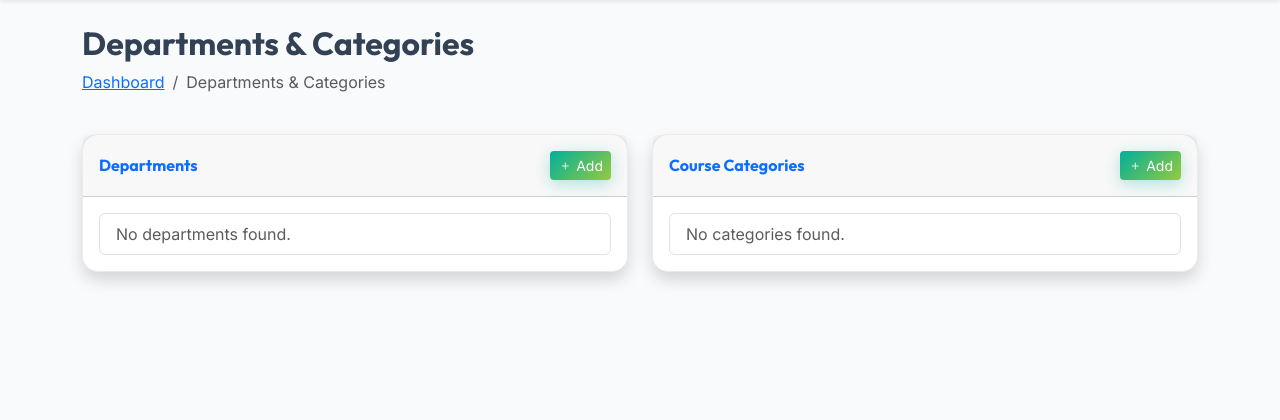
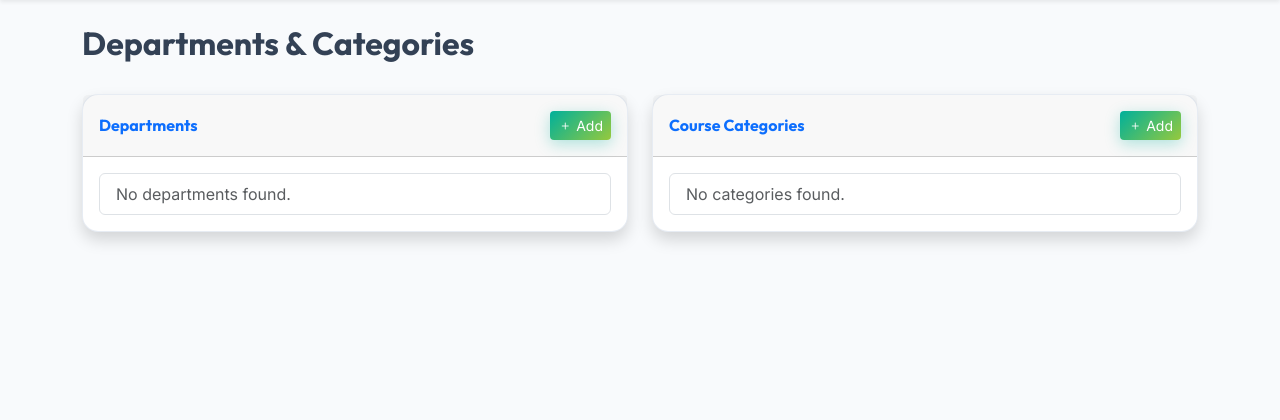
Before and after one commit to MaadhavaM/Online-Course-Registration-System, a Flask app: page /admin/departments_categories in a window 1280 px wide. Shown: the part 65-485 px from the top of the page. Run offline with Flask 3, Linux system fonts and the light colour scheme; the visitor is signed in with stand-in values (Sample User, id 1); data that the repository does not hold is empty; parts of the project's set-up code (start-up, migrations or seed data) failed here and were passed over.

Commit message:
initial commit

```diff
--- a/templates/admin/courses.html
+++ b/templates/admin/courses.html
@@ -5,12 +5,6 @@
 <div class="row mb-4 align-items-center">
     <div class="col-md-6">
         <h2 class="fw-bold">Manage Courses</h2>
-        <nav aria-label="breadcrumb">
-            <ol class="breadcrumb">
-                <li class="breadcrumb-item"><a href="{{ url_for('admin.dashboard') }}">Dashboard</a></li>
-                <li class="breadcrumb-item active" aria-current="page">Courses</li>
-            </ol>
-        </nav>
     </div>
 </div>
 
--- a/templates/admin/dept_cat.html
+++ b/templates/admin/dept_cat.html
@@ -5,12 +5,6 @@
 <div class="row mb-4 align-items-center">
     <div class="col-md-6">
         <h2 class="fw-bold">Departments & Categories</h2>
-        <nav aria-label="breadcrumb">
-            <ol class="breadcrumb">
-                <li class="breadcrumb-item"><a href="{{ url_for('admin.dashboard') }}">Dashboard</a></li>
-                <li class="breadcrumb-item active" aria-current="page">Departments & Categories</li>
-            </ol>
-        </nav>
     </div>
 </div>
 
--- a/templates/admin/instructors.html
+++ b/templates/admin/instructors.html
@@ -5,12 +5,6 @@
 <div class="row mb-4 align-items-center">
     <div class="col-md-6">
         <h2 class="fw-bold">Manage Instructors</h2>
-        <nav aria-label="breadcrumb">
-            <ol class="breadcrumb">
-                <li class="breadcrumb-item"><a href="{{ url_for('admin.dashboard') }}">Dashboard</a></li>
-                <li class="breadcrumb-item active" aria-current="page">Instructors</li>
-            </ol>
-        </nav>
     </div>
     <div class="col-md-6 text-end">
         <button class="btn btn-success" data-bs-toggle="modal" data-bs-target="#addInstructorModal">
--- a/templates/admin/students.html
+++ b/templates/admin/students.html
@@ -5,12 +5,6 @@
 <div class="row mb-4 align-items-center">
     <div class="col-md-6">
         <h2 class="fw-bold">Manage Students</h2>
-        <nav aria-label="breadcrumb">
-            <ol class="breadcrumb">
-                <li class="breadcrumb-item"><a href="{{ url_for('admin.dashboard') }}">Dashboard</a></li>
-                <li class="breadcrumb-item active" aria-current="page">Students</li>
-            </ol>
-        </nav>
     </div>
     <div class="col-md-6 text-end">
         <a href="{{ url_for('admin.export_students') }}" class="btn btn-secondary">
--- a/templates/instructor/assignments.html
+++ b/templates/instructor/assignments.html
@@ -5,12 +5,6 @@
 <div class="row mb-4 align-items-center">
     <div class="col-md-6">
         <h2 class="fw-bold">Assignments & Materials</h2>
-        <nav aria-label="breadcrumb">
-            <ol class="breadcrumb">
-                <li class="breadcrumb-item"><a href="{{ url_for('instructor.dashboard') }}">Dashboard</a></li>
-                <li class="breadcrumb-item active" aria-current="page">Assignments</li>
-            </ol>
-        </nav>
     </div>
     <div class="col-md-6 text-end">
         <button class="btn btn-info text-white" data-bs-toggle="modal" data-bs-target="#uploadMaterialModal">
--- a/templates/instructor/courses.html
+++ b/templates/instructor/courses.html
@@ -5,12 +5,6 @@
 <div class="row mb-4 align-items-center">
     <div class="col-md-6">
         <h2 class="fw-bold">My Courses</h2>
-        <nav aria-label="breadcrumb">
-            <ol class="breadcrumb">
-                <li class="breadcrumb-item"><a href="{{ url_for('instructor.dashboard') }}">Dashboard</a></li>
-                <li class="breadcrumb-item active" aria-current="page">Courses</li>
-            </ol>
-        </nav>
     </div>
     <div class="col-md-6 text-end">
         <button class="btn btn-primary" data-bs-toggle="modal" data-bs-target="#createCourseModal">
--- a/templates/instructor/students.html
+++ b/templates/instructor/students.html
@@ -5,12 +5,6 @@
 <div class="row mb-4 align-items-center">
     <div class="col-md-12">
         <h2 class="fw-bold">Enrolled Students</h2>
-        <nav aria-label="breadcrumb">
-            <ol class="breadcrumb">
-                <li class="breadcrumb-item"><a href="{{ url_for('instructor.dashboard') }}">Dashboard</a></li>
-                <li class="breadcrumb-item active" aria-current="page">Students</li>
-            </ol>
-        </nav>
     </div>
 </div>
 
```
Also changed, not shown: templates/student/materials.html (+6 -7 lines).
